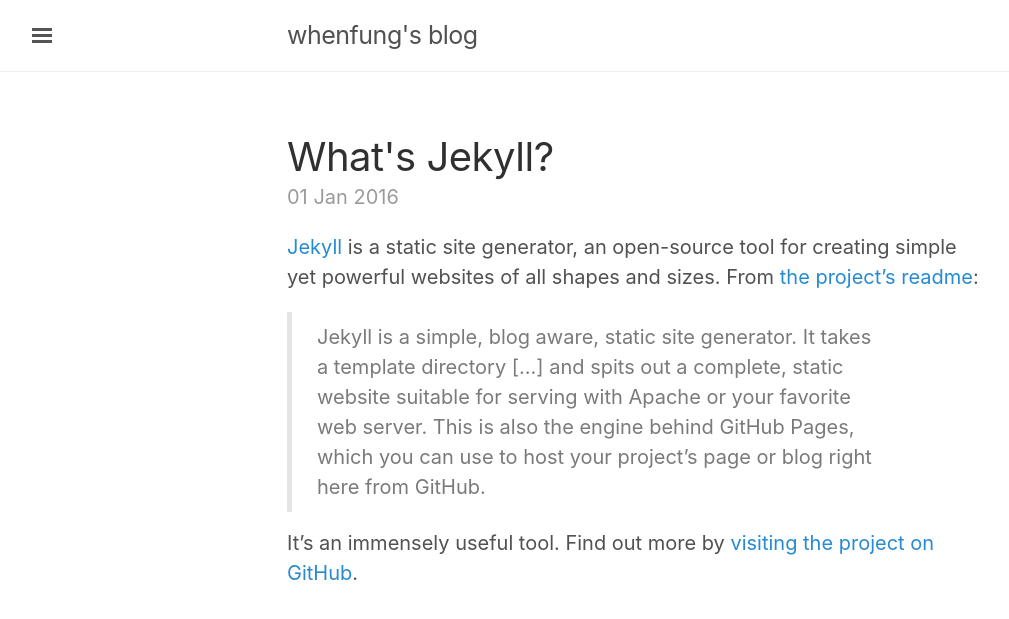
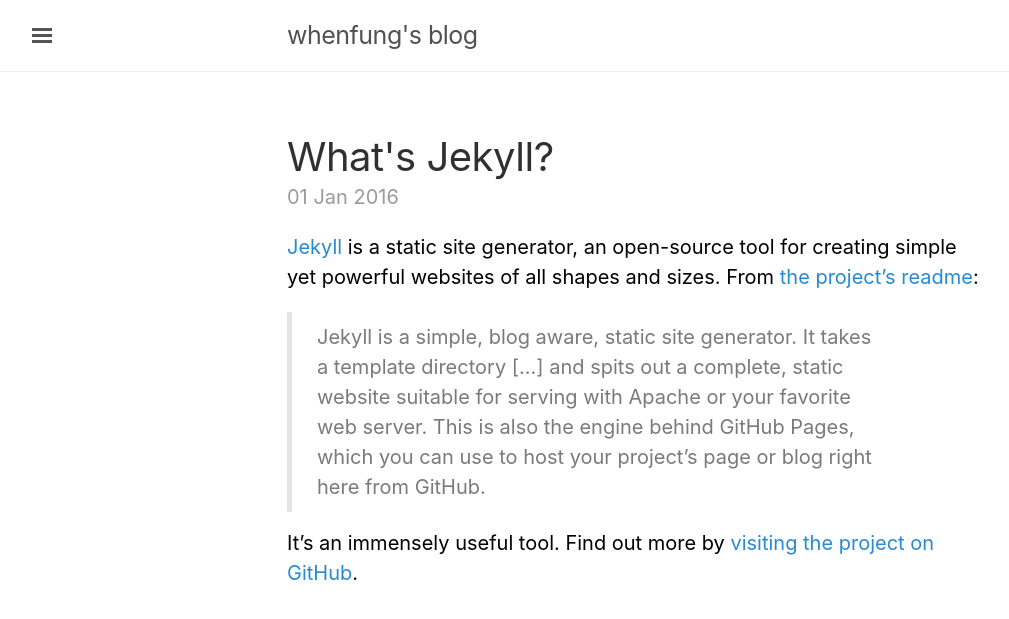
Before and after one commit to doublesand/doublesand, a Jekyll site: the page built from _posts/2016-01-01-whats-jekyll.md, in a window 1280 px wide. Shown: the top 619 px of the page, without its empty margins (3-1012 px from the left). Built offline with Jekyll 4.4.1, drawn with Linux system fonts in a browser that asks for light colours; comment, search, counter and statistics services are not loaded.

Commit message:
字体颜色配置

```diff
--- a/_sass/_layout.scss
+++ b/_sass/_layout.scss
@@ -22,6 +22,8 @@
 @media (min-width: 56em) {
   .container {
     max-width: 38rem;
+    /* my change */
+    color: black;
   }
 }
 
--- a/assets/css/doublesand.scss
+++ b/assets/css/doublesand.scss
@@ -13,7 +13,6 @@
 $green: #90a959;
 $cyan: #75b5aa;
 $blue: #268bd2;
-// $blue: #6a9fb5;
 $brown: #8f5536;
 
 $root-font-family: -apple-system, BlinkMacSystemFont, "Segoe UI", "Roboto", "Oxygen", "Ubuntu", "Cantarell", "Fira Sans", "Droid Sans", "Helvetica Neue", Arial, sans-serif;
--- a/index.html
+++ b/index.html
@@ -13,8 +13,6 @@
         </h1>
 
         <span class="post-date">{{ post.date | date_to_string }}</span>
-
-        {{ post.content }}
     </div>
     {% endfor %}
 </div>
```
